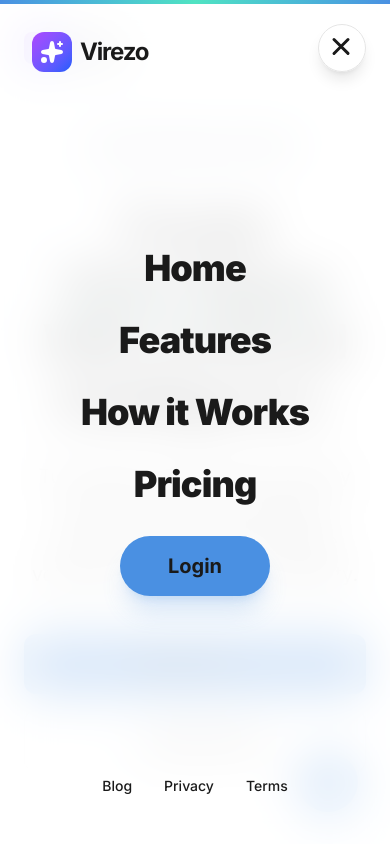
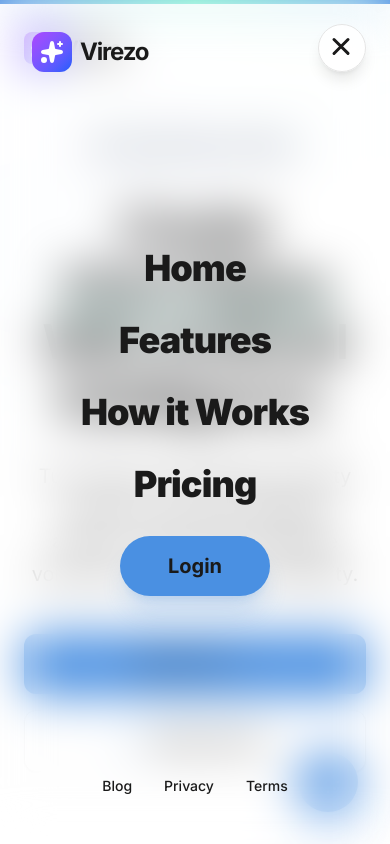
Before and after one commit to mohamedziro-coder/veo3-platform, a Next.js app: page / in a window 390 px wide. Both pictures are taken after a click on the button 342 px from the left and 48 px from the top of the page. Shown: the top 844 px of the page. Built offline with nearby package versions, Linux system fonts and the light colour scheme.

Commit message:
fix: resolve mobile menu overlay visibility and stacking context issues

```diff
--- a/src/components/MobileMenu.tsx
+++ b/src/components/MobileMenu.tsx
@@ -16,7 +16,7 @@ const MenuToggle = ({ isOpen, toggle }: { isOpen: boolean; toggle: () => void })
     return (
         <button
             onClick={toggle}
-            className="relative z-[110] w-12 h-12 flex items-center justify-center rounded-full bg-card-bg/80 backdrop-blur-md border border-card-border shadow-lg"
+            className="relative z-[1000] w-12 h-12 flex items-center justify-center rounded-full bg-card-bg/80 backdrop-blur-md border border-card-border shadow-lg"
             aria-label="Toggle Menu"
         >
             <svg width="23" height="23" viewBox="0 0 23 23">
@@ -124,7 +124,7 @@ export default function MobileMenu({ isOpen, setIsOpen, links }: MobileMenuProps
                         initial="closed"
                         animate="open"
                         exit="closed"
-                        className="fixed inset-0 z-[100] flex flex-col items-center justify-center bg-background/80 backdrop-blur-xl"
+                        className="fixed inset-0 z-[999] flex flex-col items-center justify-center bg-white/90 dark:bg-neutral-950/95 backdrop-blur-xl"
                     >
                         <div className="absolute top-8 left-8 flex items-center gap-2 font-bold text-2xl tracking-tighter text-foreground">
                             <div className="w-10 h-10 rounded-xl bg-gradient-to-br from-purple-500 to-blue-600 flex items-center justify-center text-white">
--- a/src/components/Navigation.tsx
+++ b/src/components/Navigation.tsx
@@ -169,7 +169,8 @@ export default function Navigation() {
     if (!isLoggedIn || isLandingPage) {
         return (
             <>
-                <div className="fixed top-0 left-0 right-0 z-50 flex items-center justify-between px-6 py-6 md:px-12 max-w-7xl mx-auto">
+                <div className="fixed top-0 inset-x-0 z-[999]">
+                    <div className="flex items-center justify-between px-6 py-6 md:px-12 max-w-7xl mx-auto">
                         {/* Logo */}
                         <div className="flex items-center gap-2 font-bold text-xl tracking-tighter">
                             <div className="w-8 h-8 rounded-lg bg-gradient-to-br from-purple-500 to-blue-600 flex items-center justify-center text-white">
@@ -214,7 +215,7 @@ export default function Navigation() {
                             />
                         </div>
                     </div>
-
+                </div>
             </>
         );
     }
```
Lines whose indentation alone changed are shown as unchanged.
